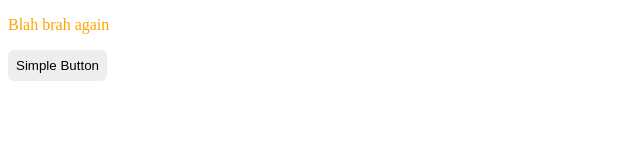
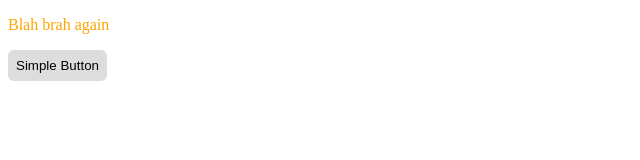
Before and after one commit to simplesessions-class/midterm, a website: page src/index.html in a window 1280 px wide. Shown: the whole page, without its empty margins (0-640 px from the left). Drawn offline with nearby package versions, Linux system fonts and the light colour scheme; files that its build step writes are made by us from their sources.

Commit message:
Updated the button color because some jerk didn't like the one i chose

```diff
--- a/src/scss/style.scss
+++ b/src/scss/style.scss
@@ -6,5 +6,5 @@ button {
   border: 0;
   border-radius: 6px;
   padding: .5rem;
-  background: #eee;
+  background: #ddd;
 }
```
